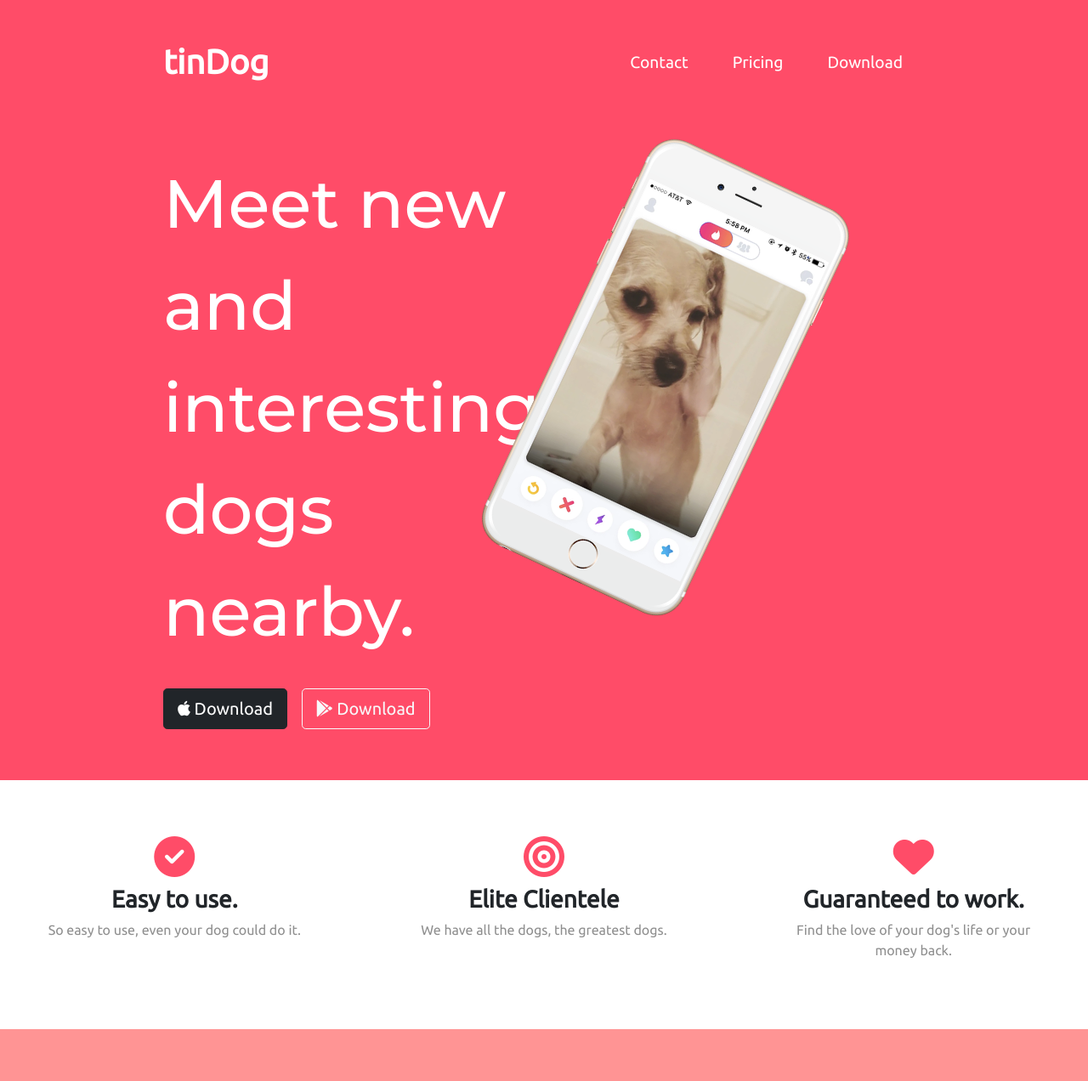
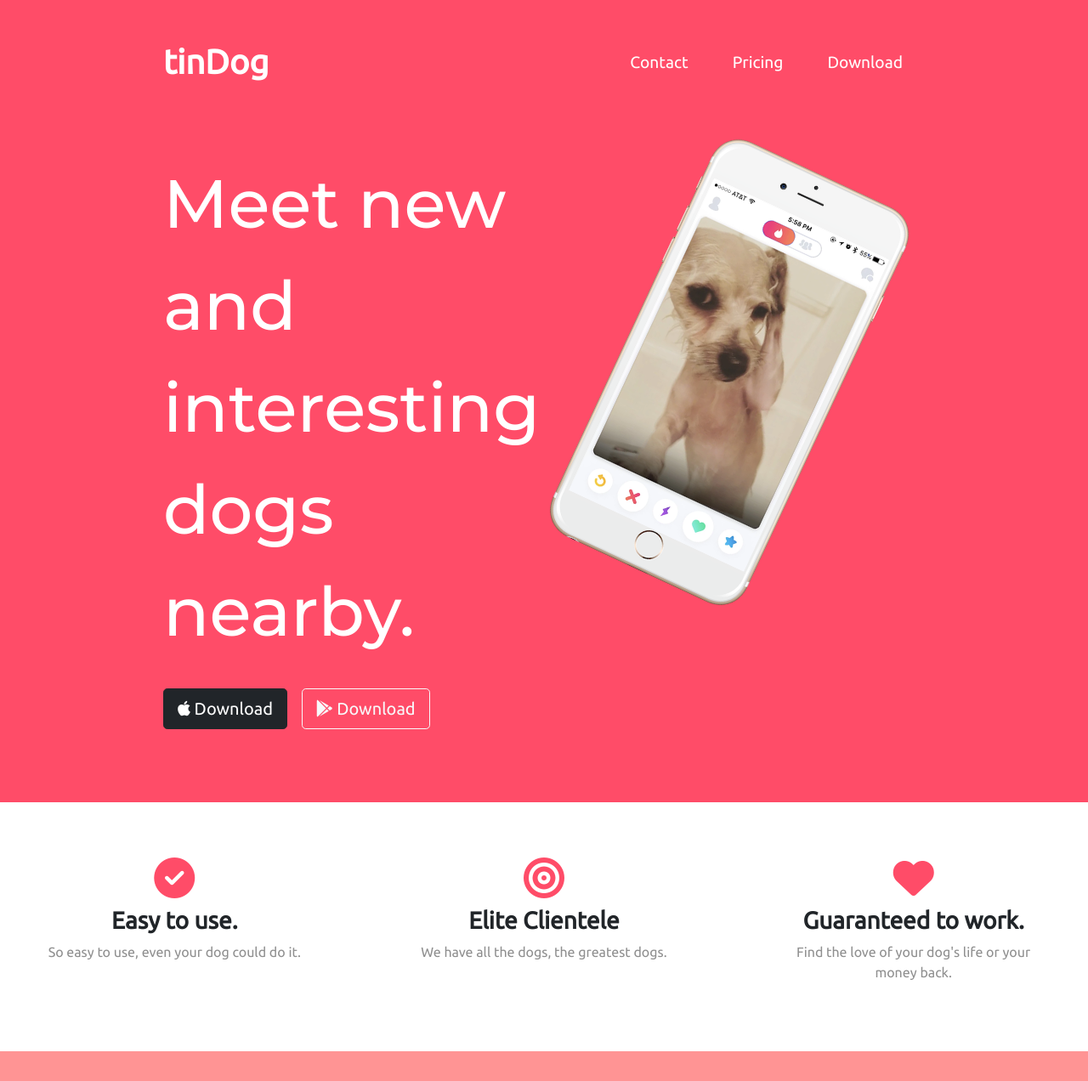
Before and after one commit to RozhanMk/TinDog, a plain HTML site: page index.html in a window 1280 px wide. Shown: the top 1272 px of the page at 85% size. Drawn offline with nearby package versions, Linux system fonts and the light colour scheme.

Commit message:
fixed position

```diff
--- a/css/styles.css
+++ b/css/styles.css
@@ -15,15 +15,17 @@ body{
     color: white;
 }
 .container-fluid{
-    padding: 3% 15%;
+    padding: 3% 15% 5%;
 
 }
 .navbar{
     padding:0 0 4.5rem;
 }
 .title-img{
+    position: absolute;
     transform: rotate(25deg);
-    width: 60%;
+    width: 20%;
+    right:23%;
 
 }
 .nav-item{
@@ -42,6 +44,9 @@ body{
     padding-bottom: 3%;
 }
 .feature{
+    background-color: white;
+    position: relative;
+    z-index: 1;
     text-align: center;
     padding: 5%;
 }
```
